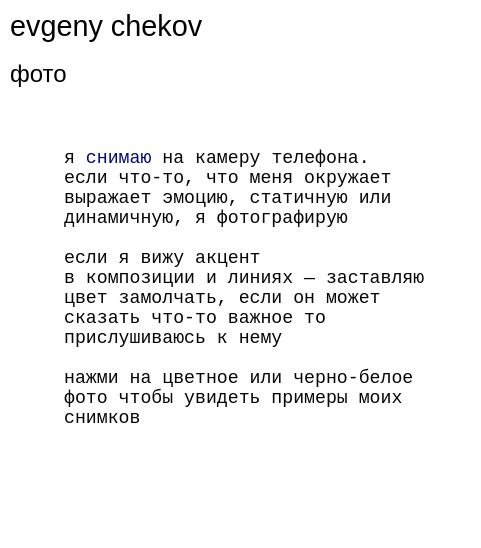
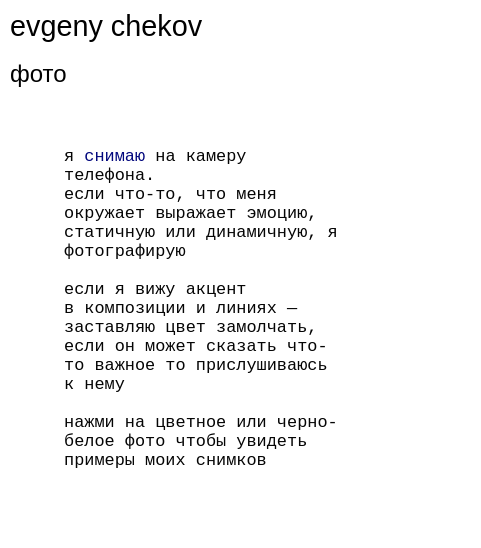
Before and after one commit to chekovevg/evgeny_chekov, a plain HTML site: page photo-gallery.html in a window 1280 px wide. Shown: the full height of the page, 0-481 px from the left. Drawn offline with Linux system fonts and the light colour scheme; grey boxes are pictures that could not be loaded.

Commit message:
Update index.css

```diff
--- a/css/index.css
+++ b/css/index.css
@@ -278,8 +278,8 @@ top: 250px;
   position: absolute;
   color: #050505;
   font-family: monospace;
-  font-size: 1.4em;
-  width: 30vw;
+  font-size: 1.3em;
+  width: 21.7vw;
   top: 130px;
   left: 5%;
   }
```
